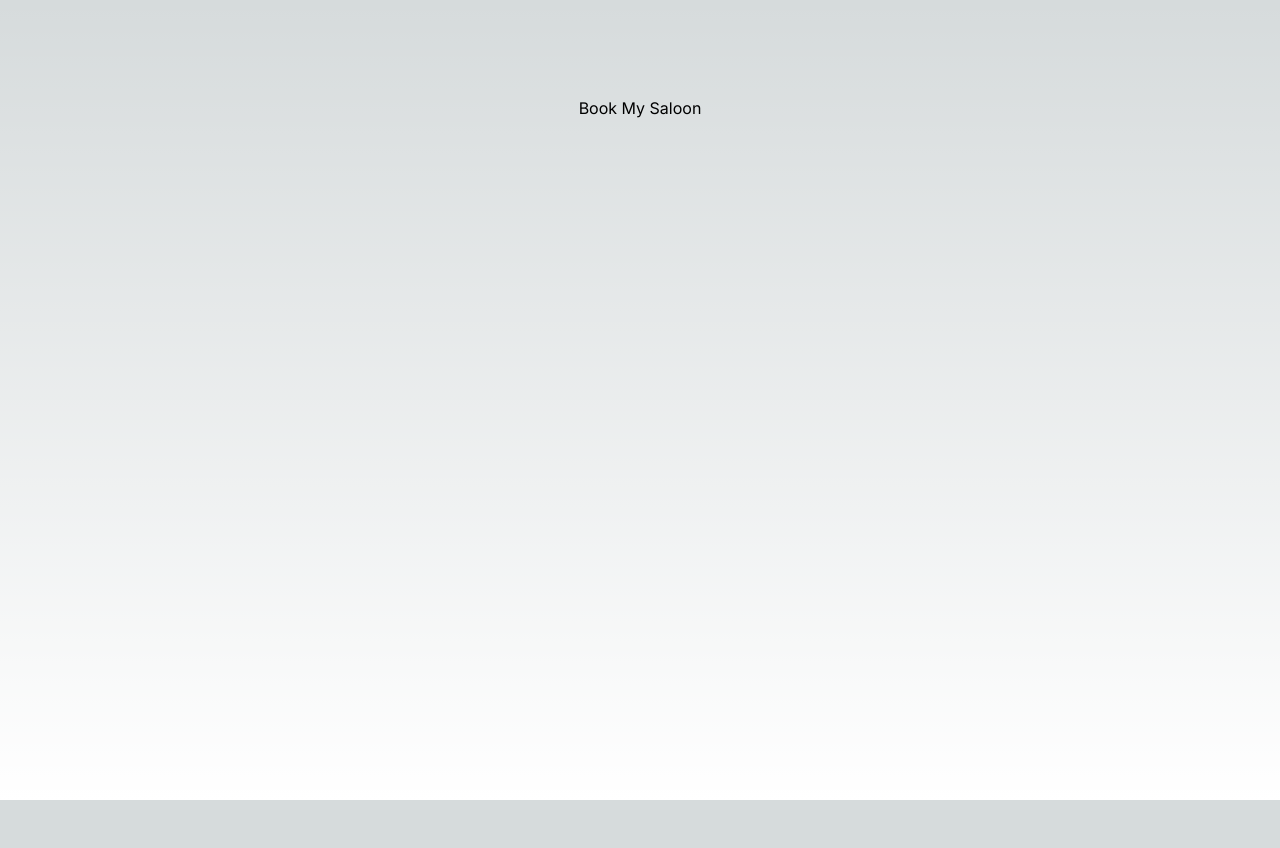
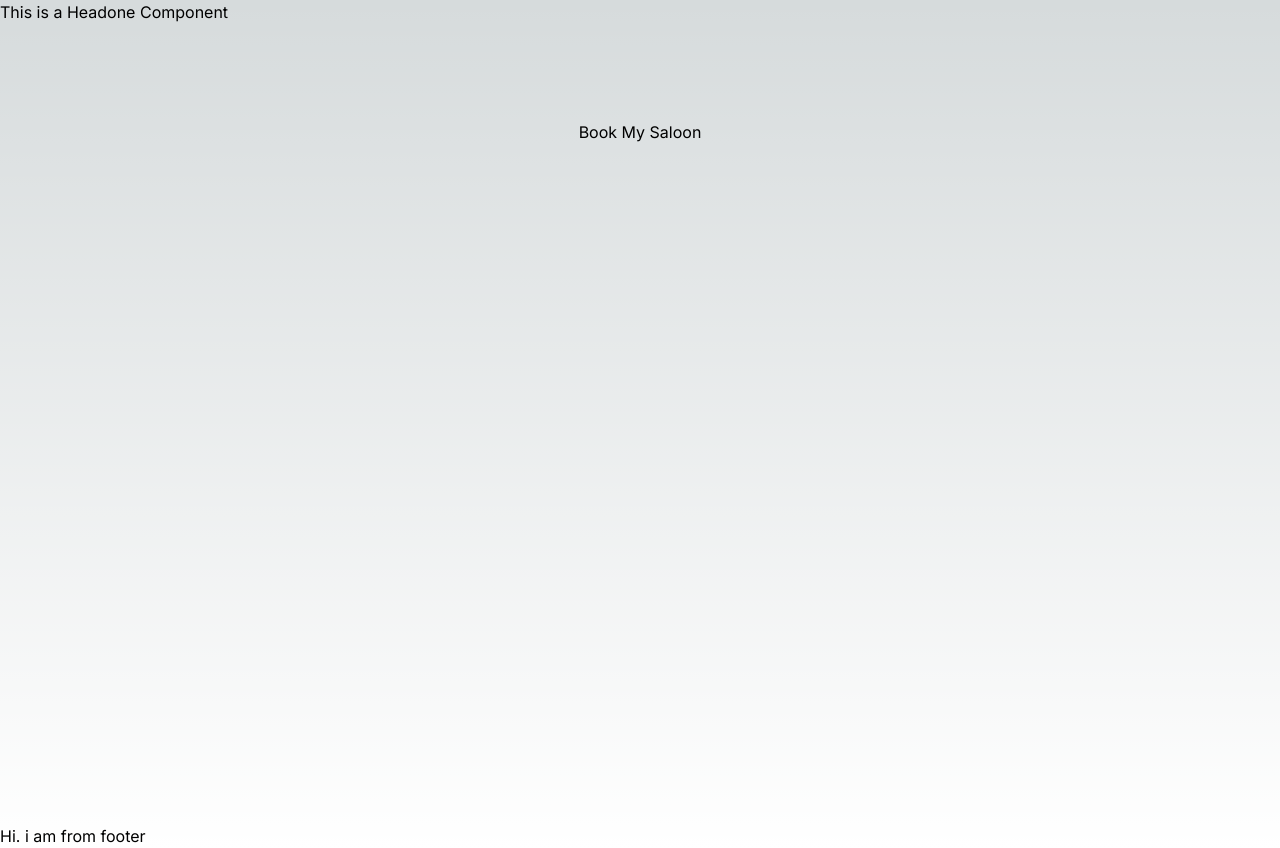
Before and after one commit to Gowthamahendiran/book-my-saloon, a Next.js app: page / in a window 1280 px wide. Before the commit the page ends 800 px from the top, so only its background shows below. Built offline with nearby package versions, Linux system fonts and the light colour scheme.

Commit message:
Added Header and Footer

```diff
--- /dev/null
+++ b/app/component/footer.js
@@ -0,0 +1,7 @@
+export default function Footer(){
+    return(
+        <div>
+            <p>Hi. i am from footer</p>
+        </div>
+    )
+}
--- /dev/null
+++ b/app/component/headone.js
@@ -0,0 +1,7 @@
+export default function Header(){
+    return(
+        <div>
+            <p>This is a Headone Component</p>
+        </div>
+    )
+}
--- a/app/layout.tsx
+++ b/app/layout.tsx
@@ -1,6 +1,8 @@
 import type { Metadata } from "next";
 import { Inter } from "next/font/google";
 import "./globals.css";
+import Header from '../app/component/headone'
+import Footer from '../app/component/footer'
 
 const inter = Inter({ subsets: ["latin"] });
 
@@ -16,7 +18,11 @@ export default function RootLayout({
 }>) {
   return (
     <html lang="en">
-      <body className={inter.className}>{children}</body>
+      <body className={inter.className}>
+        <Header />
+        {children}
+        <Footer />
+        </body>
     </html>
   );
 }
```
